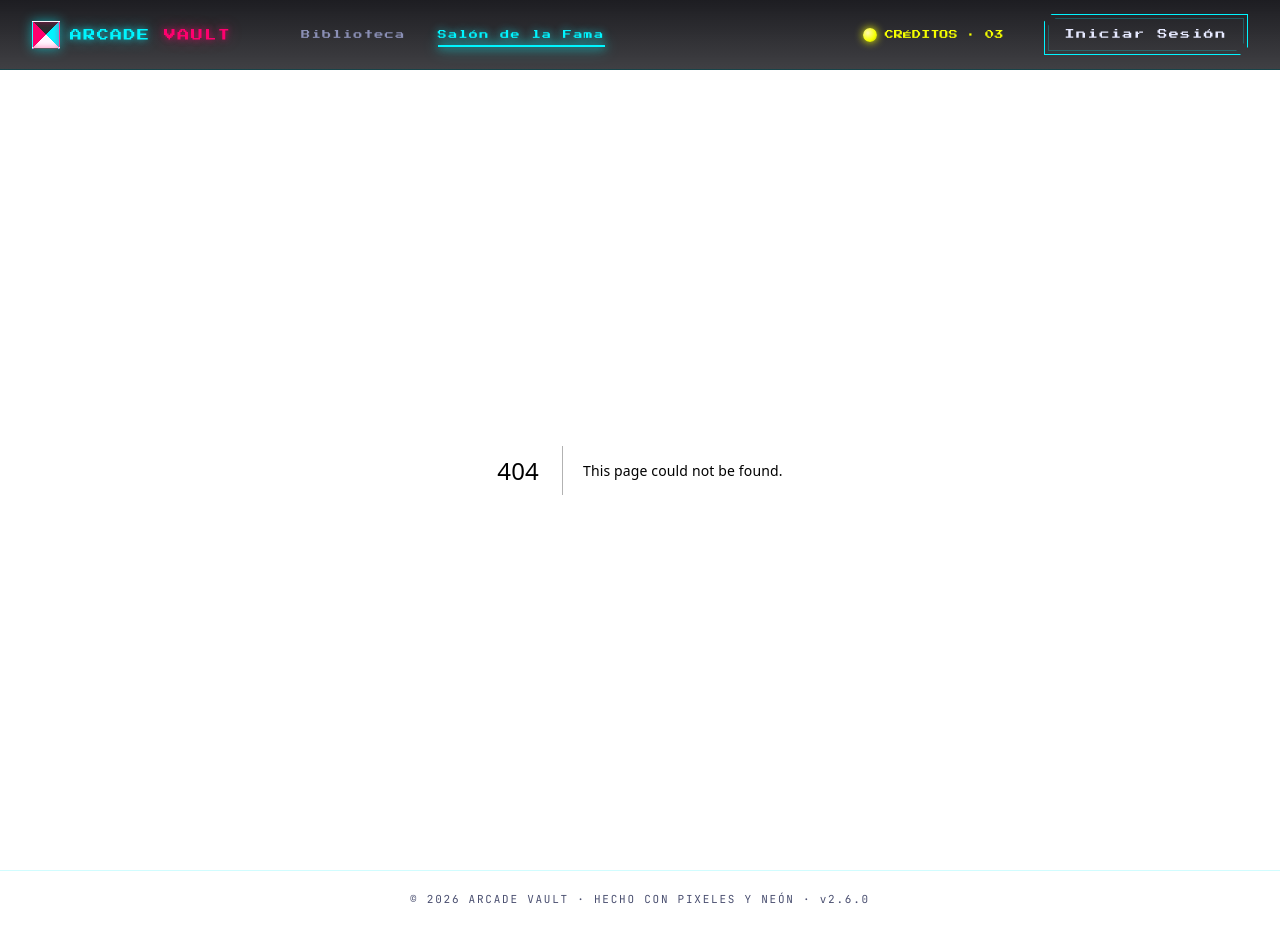
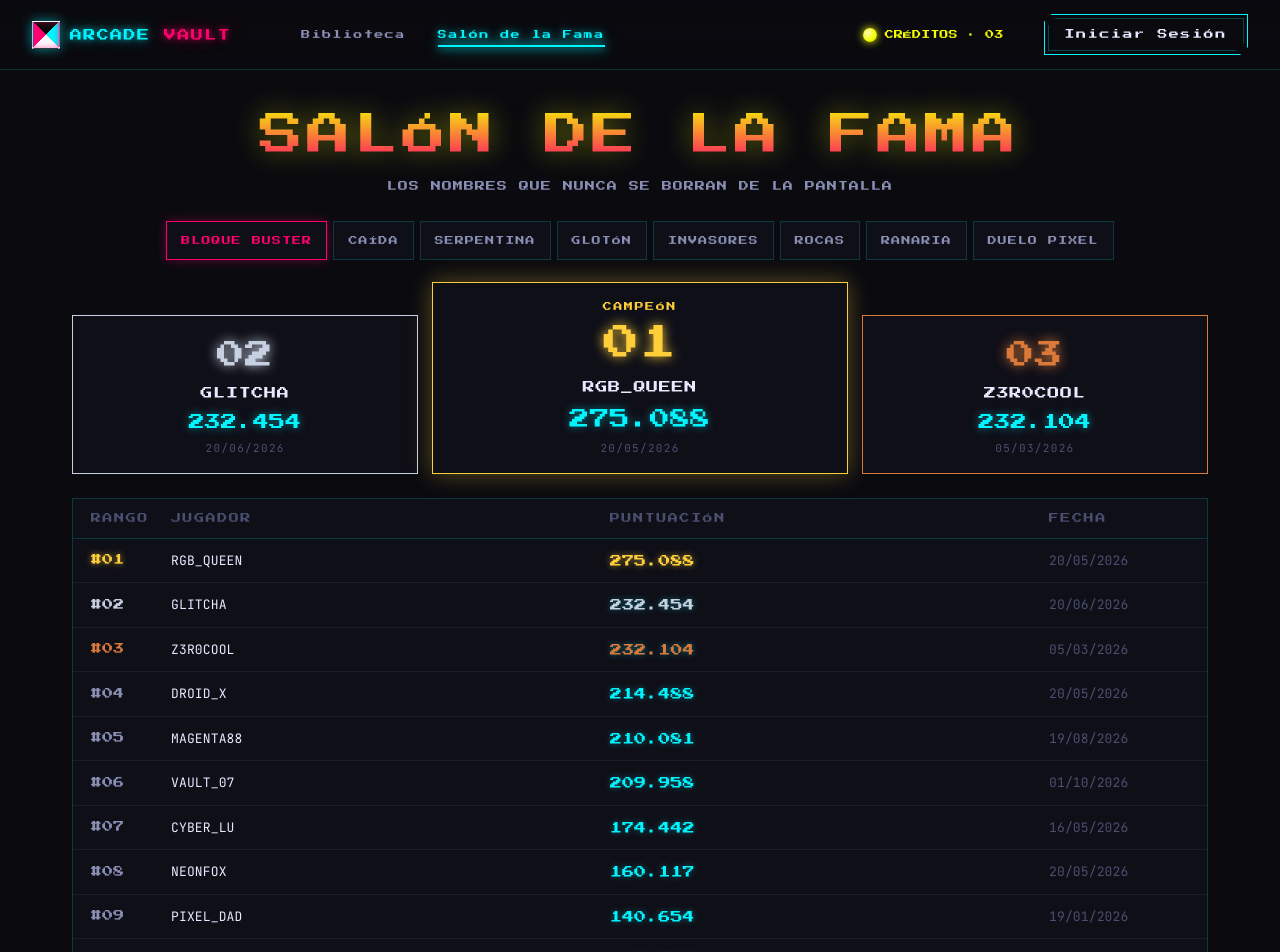
Before and after one commit to sagarkishnani/05-arcade-vault, a Next.js app: page /salon in a window 1280 px wide. Before the commit this address had no page. Shown: the top 952 px of the page. Before the commit the page ends 928 px from the top, so only its background shows below. Built offline with nearby package versions, Linux system fonts and the light colour scheme.

Commit message:
feat. salon page

```diff
--- /dev/null
+++ b/app/salon/page.tsx
@@ -0,0 +1,102 @@
+"use client";
+
+import { useState, useMemo } from "react";
+import { useRouter } from "next/navigation";
+import { GAMES, seededScores } from "@/lib/data";
+import { useUser } from "@/context/UserContext";
+
+export default function SalonPage() {
+  const router = useRouter();
+  const { user } = useUser();
+  const [tab, setTab] = useState(GAMES[0].id);
+
+  const rows = useMemo(() => seededScores(tab.length * 23 + 7, 12), [tab]);
+  const game = GAMES.find((g) => g.id === tab)!;
+  const youRank = user ? Math.floor(8 + (tab.length % 4)) : null;
+  const youScore = user ? (rows[5]?.score - 2400) : null;
+
+  return (
+    <div className="av-hall fade-in">
+      <div className="hall-head">
+        <h1>SALÓN DE LA FAMA</h1>
+        <p className="pixel" style={{ fontSize: 10 }}>
+          LOS NOMBRES QUE NUNCA SE BORRAN DE LA PANTALLA
+        </p>
+      </div>
+
+      <div className="hall-tabs">
+        {GAMES.map((g) => (
+          <button
+            key={g.id}
+            className={"chip" + (tab === g.id ? " active" : "")}
+            onClick={() => setTab(g.id)}
+          >
+            {g.title}
+          </button>
+        ))}
+      </div>
+
+      <div className="podium">
+        <div className="podium-slot silver">
+          <div className="rank-num">02</div>
+          <div className="name">{rows[1].name}</div>
+          <div className="score">{rows[1].score.toLocaleString("es-ES")}</div>
+          <div className="date">{rows[1].date}</div>
+        </div>
+        <div className="podium-slot gold">
+          <div className="pixel" style={{ fontSize: 9, color: "var(--gold)", letterSpacing: "0.18em" }}>CAMPEÓN</div>
+          <div className="rank-num" style={{ fontSize: 36, marginTop: 4 }}>01</div>
+          <div className="name">{rows[0].name}</div>
+          <div className="score" style={{ fontSize: 20 }}>{rows[0].score.toLocaleString("es-ES")}</div>
+          <div className="date">{rows[0].date}</div>
+        </div>
+        <div className="podium-slot bronze">
+          <div className="rank-num">03</div>
+          <div className="name">{rows[2].name}</div>
+          <div className="score">{rows[2].score.toLocaleString("es-ES")}</div>
+          <div className="date">{rows[2].date}</div>
+        </div>
+      </div>
+
+      <div className="hall-table">
+        <div className="th">
+          <div>RANGO</div>
+          <div>JUGADOR</div>
+          <div>PUNTUACIÓN</div>
+          <div>FECHA</div>
+        </div>
+        {rows.map((r, i) => (
+          <div
+            key={r.name + i}
+            className={"tr" + (i === 0 ? " top1" : i === 1 ? " top2" : i === 2 ? " top3" : "")}
+            style={{ animationDelay: `${i * 50}ms` }}
+          >
+            <div className="rk">#{String(r.rank).padStart(2, "0")}</div>
+            <div className="pl">{r.name}</div>
+            <div className="sc">{r.score.toLocaleString("es-ES")}</div>
+            <div className="dt">{r.date}</div>
+          </div>
+        ))}
+        {user && (
+          <>
+            <div className="tr you-label">▸ TU MEJOR MARCA EN {game.title}</div>
+            <div className="tr you" style={{ animationDelay: `${rows.length * 50 + 50}ms` }}>
+              <div className="rk" style={{ color: "var(--yellow)" }}>#{String(youRank).padStart(2, "0")}</div>
+              <div className="pl" style={{ color: "var(--yellow)" }}>{user.name}</div>
+              <div className="sc" style={{ color: "var(--yellow)", textShadow: "0 0 6px rgba(245,255,0,0.5)" }}>
+                {(youScore || 9999).toLocaleString("es-ES")}
+              </div>
+              <div className="dt">11/05/2026</div>
+            </div>
+          </>
+        )}
+      </div>
+
+      <div style={{ textAlign: "center", marginTop: 32 }}>
+        <button className="btn lg" onClick={() => router.push("/")}>
+          VOLVER A LA BIBLIOTECA
+        </button>
+      </div>
+    </div>
+  );
+}
```
